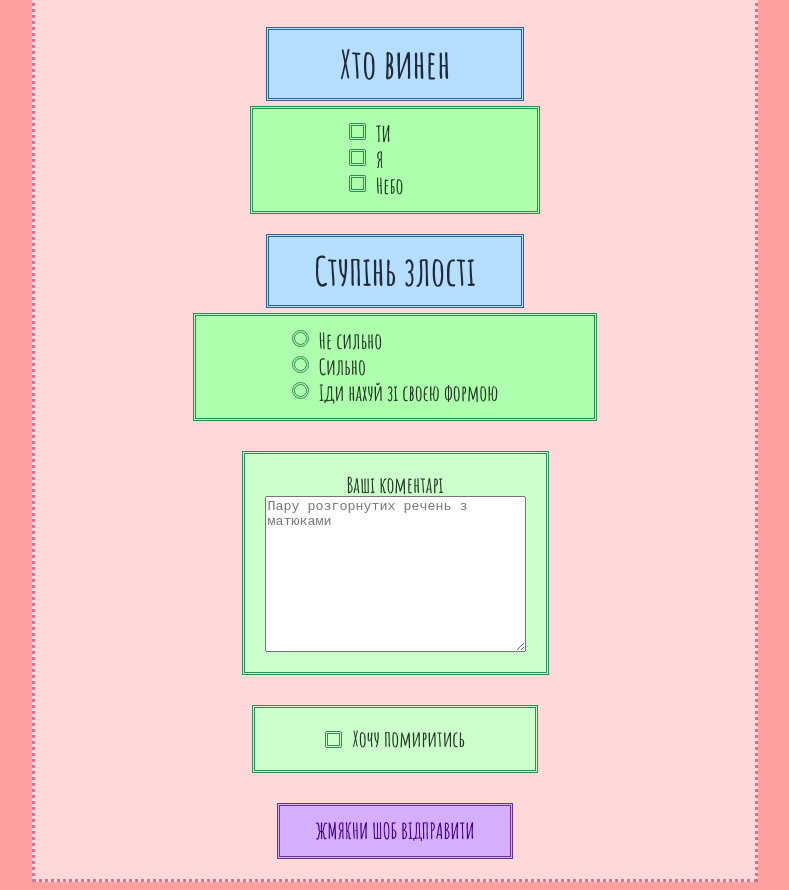
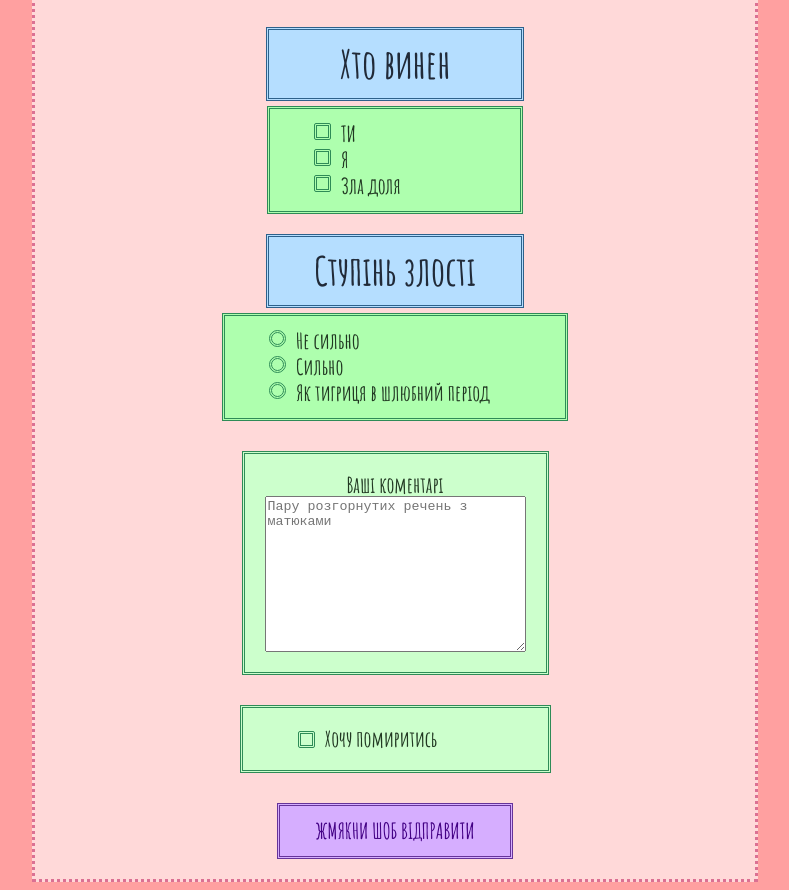
Before and after one commit to maasiimka/peace, a plain HTML site: page index.html in a window 1280 px wide. Shown: the part 335-1225 px from the top of the page, without its empty margins (245-1034 px from the left). Drawn offline with Linux system fonts and the light colour scheme.

Commit message:
some upgrades

```diff
--- a/index.html
+++ b/index.html
@@ -58,7 +58,7 @@
           <label class="option">
             <input class="unvisible" type="checkbox" name="theme" value="js">
             <span class="visible-checkbox"></span>
-            <span class="text">Небо</span>
+            <span class="text">Зла доля</span>
           </label>
         </li>
       </ul>
@@ -87,7 +87,7 @@
           <label class="option">
             <input class="unvisible"  type="radio" name="experience" value="senior">
             <span class="visible-radio"></span>
-            <span class="text">Іди нахуй зі своєю формою</span>
+            <span class="text">Як тигриця в шлюбний період</span>
           </label>
         </li>
       </ul>
--- a/style/style.css
+++ b/style/style.css
@@ -117,8 +117,9 @@ body{
 .theme-options{
     list-style: none;
     margin: 0 auto;
-    padding: 10px 92px;
-    width: 100px;
+    padding-top: 10px;
+    padding-bottom: 10px;
+    width: 210px;
     background-color: rgb(174, 255, 174);
     border: 3px double seagreen;
     color: rgb(33, 56, 34);
@@ -175,7 +176,7 @@ body{
 }
 
 .unvisible:checked ~ .text{
-    transform: translateX(45px);
+    transform: translateX(65px);
 }
 
 /* radio */
@@ -183,8 +184,9 @@ body{
 .experience-options{
     list-style: none;
     margin: 0 auto;
-    padding: 10px 92px;
-    width: fit-content;
+    padding-top: 10px;
+    padding-bottom: 10px;
+    width: 300px;
     background-color: rgb(174, 255, 174);
     border: 3px double seagreen;
     color: rgb(33, 56, 34);
@@ -232,7 +234,8 @@ body{
 
 .policy{
     display: flex;
-    padding: 20px 70px;
+    padding: 20px 0 20px 55px;
+    width: 250px;
     border: 3px double seagreen;
 
 }
```
